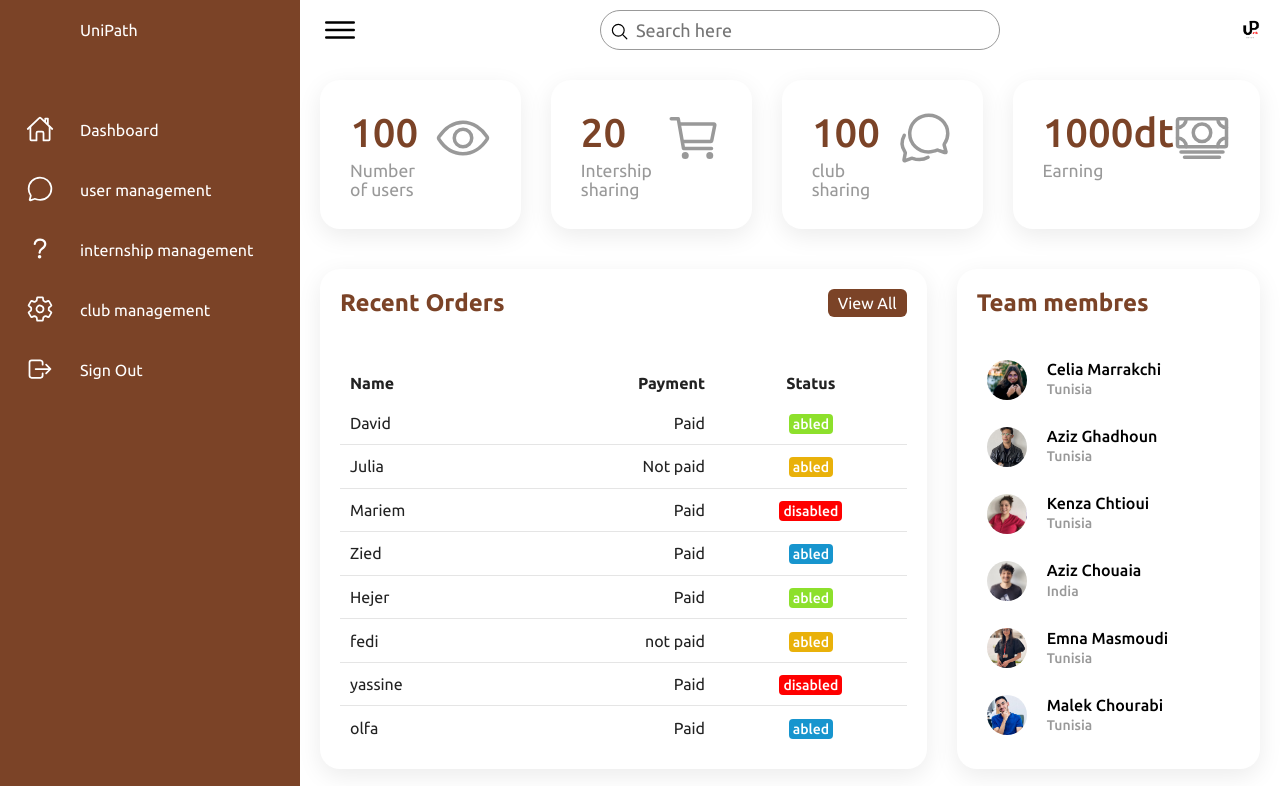
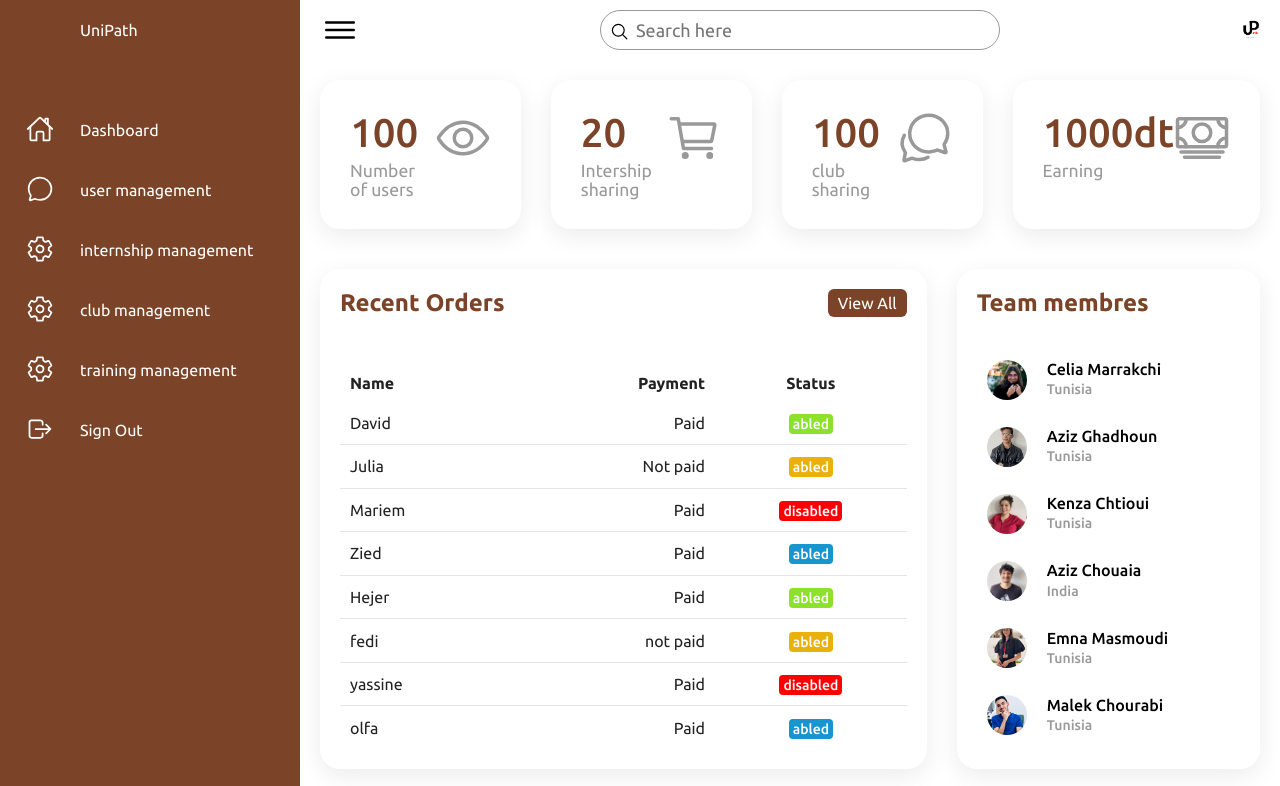
Before and after one commit to celestial-unit/Projet_web_2A_societe, a PHP site: page /espace_admin.php in a window 1280 px wide. Shown: the top 786 px of the page. Run offline with PHP 8.4, Linux system fonts and the light colour scheme.

Commit message:
Update espace_admin.php

```diff
--- a/View/signIn/espace_admin.php
+++ b/View/signIn/espace_admin.php
@@ -44,7 +44,7 @@
                 <li>
                     <a href="">
                         <span class="icon">
-                            <ion-icon name="help-outline"></ion-icon>
+                            <ion-icon name="settings-outline"></ion-icon>
                         </span>
                         <span class="title">internship management</span>
                     </a>
@@ -56,6 +56,14 @@
                             <ion-icon name="settings-outline"></ion-icon>
                         </span>
                         <span class="title">club management</span>
+                    </a>
+                </li>
+                <li>
+                    <a href="">
+                        <span class="icon">
+                            <ion-icon name="settings-outline"></ion-icon>
+                        </span>
+                        <span class="title">training management</span>
                     </a>
                 </li>
 
```
